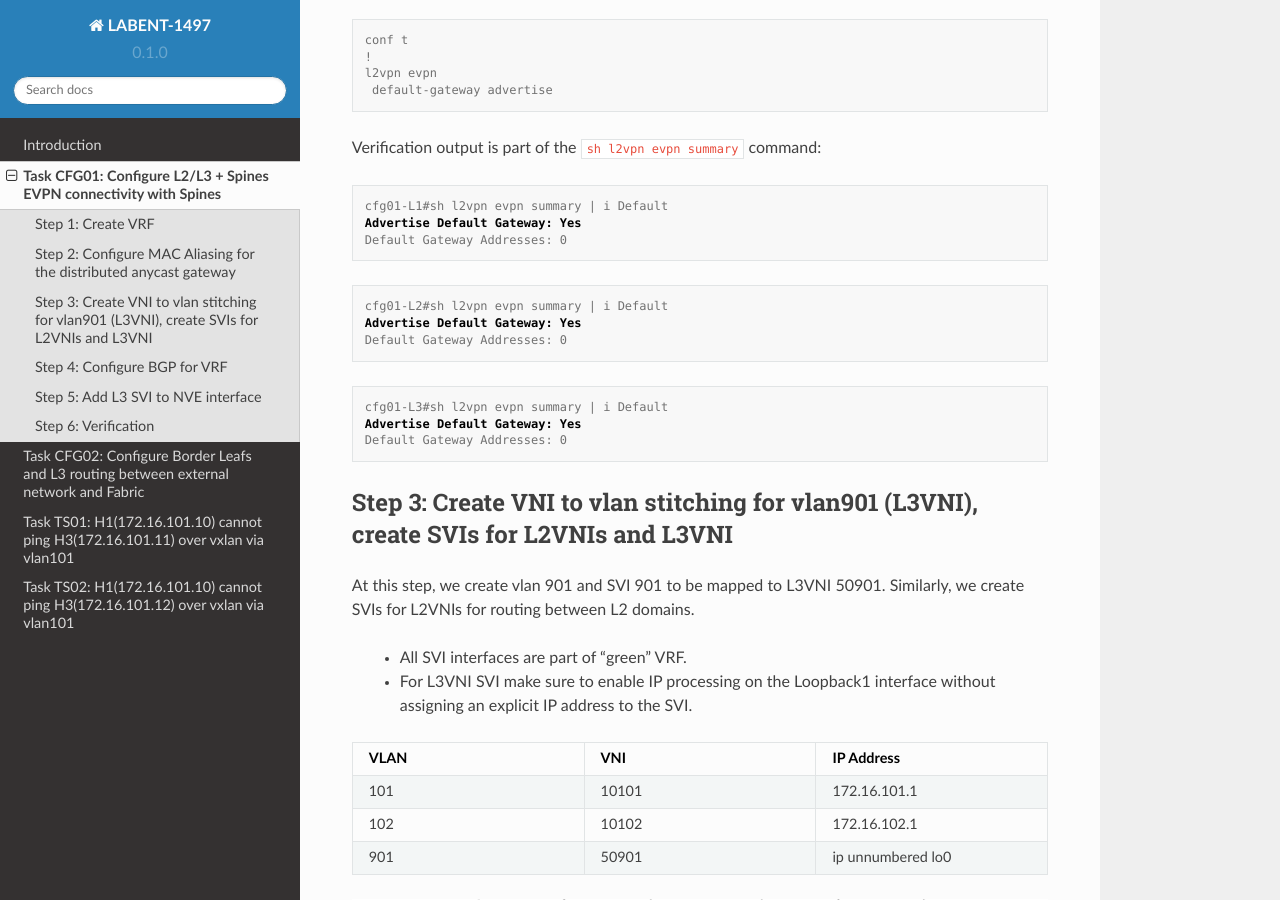
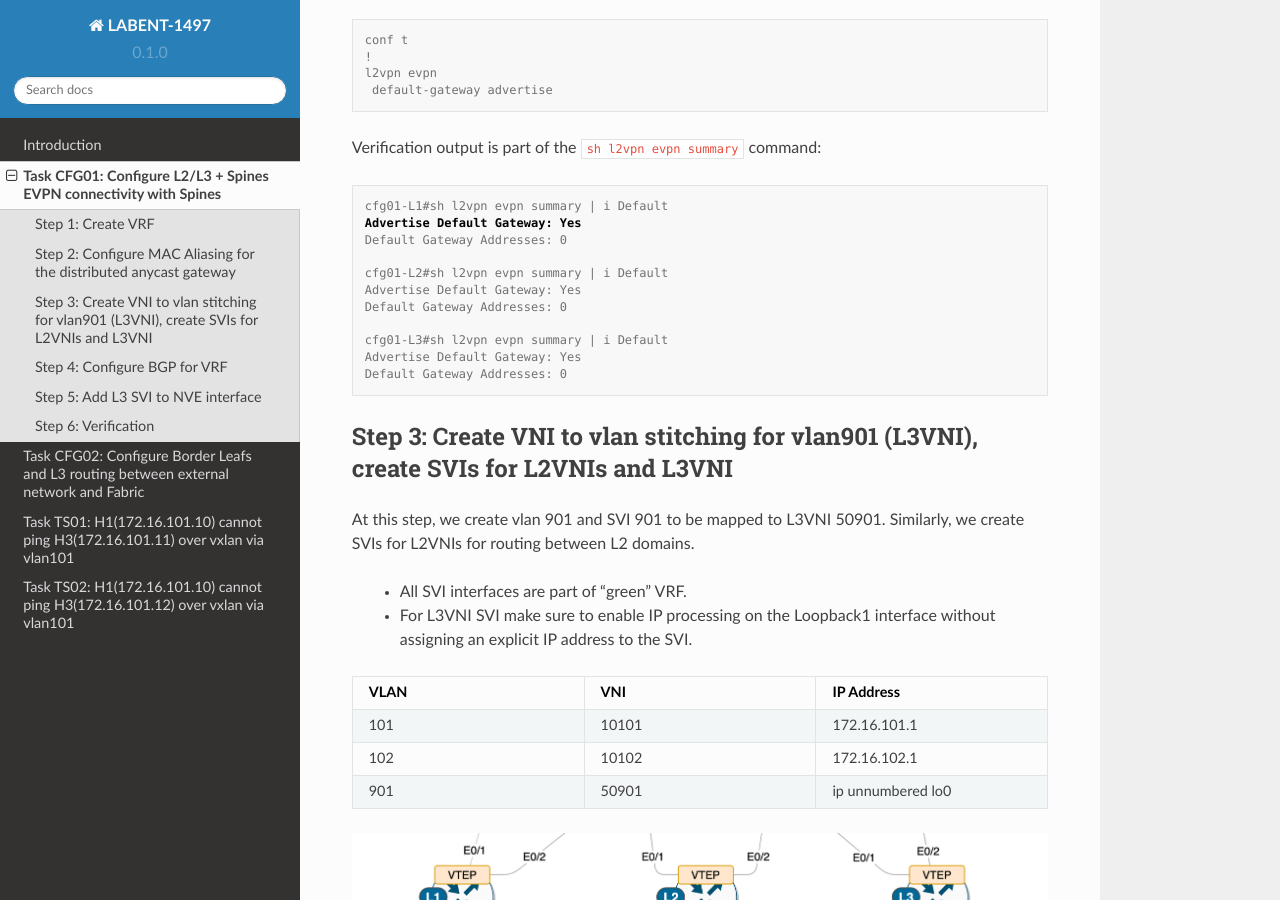
Before and after one commit to dvishchu/labent-1497, a Sphinx documentation site: the page built from docs/source/task_01.rst, in a window 1280 px wide and 900 px high, scrolled down 2994 px. Built offline with Sphinx 7.4.7 and the Read the Docs theme 2.0.0, drawn with Linux system fonts in a browser that asks for light colours.

Commit message:
Change format of step 2 task 01

```diff
--- a/docs/source/task_01.rst
+++ b/docs/source/task_01.rst
@@ -112,15 +112,9 @@ Verification output is part of the ``sh l2vpn evpn summary`` command:
     Advertise Default Gateway: Yes
     Default Gateway Addresses: 0
 
-.. code-block:: console
-    :class: highlight-command
-
     cfg01-L2#sh l2vpn evpn summary | i Default
     Advertise Default Gateway: Yes
     Default Gateway Addresses: 0
-
-.. code-block:: console
-    :class: highlight-command
 
     cfg01-L3#sh l2vpn evpn summary | i Default
     Advertise Default Gateway: Yes
```
